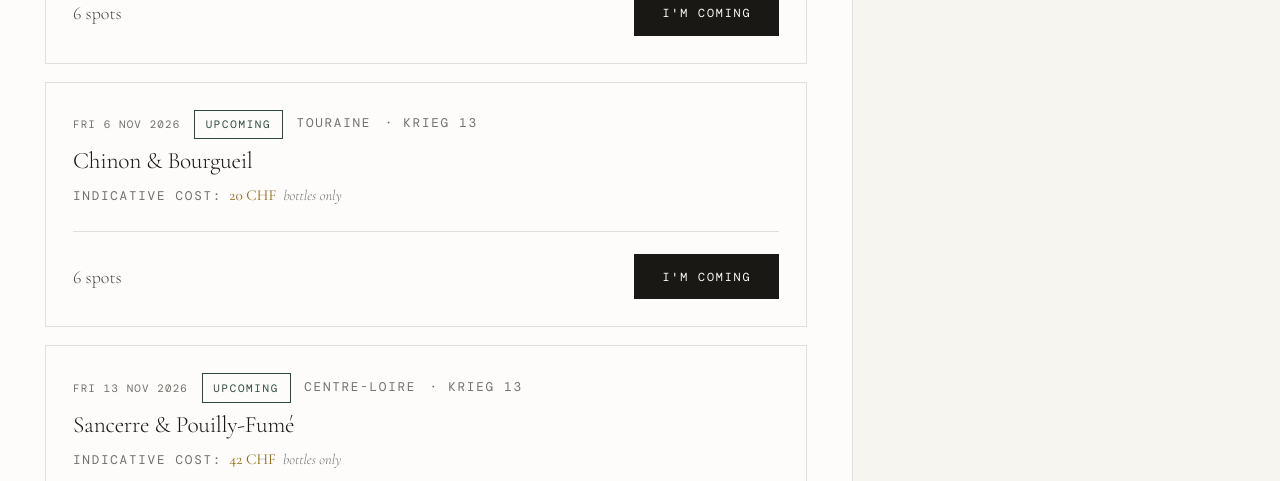
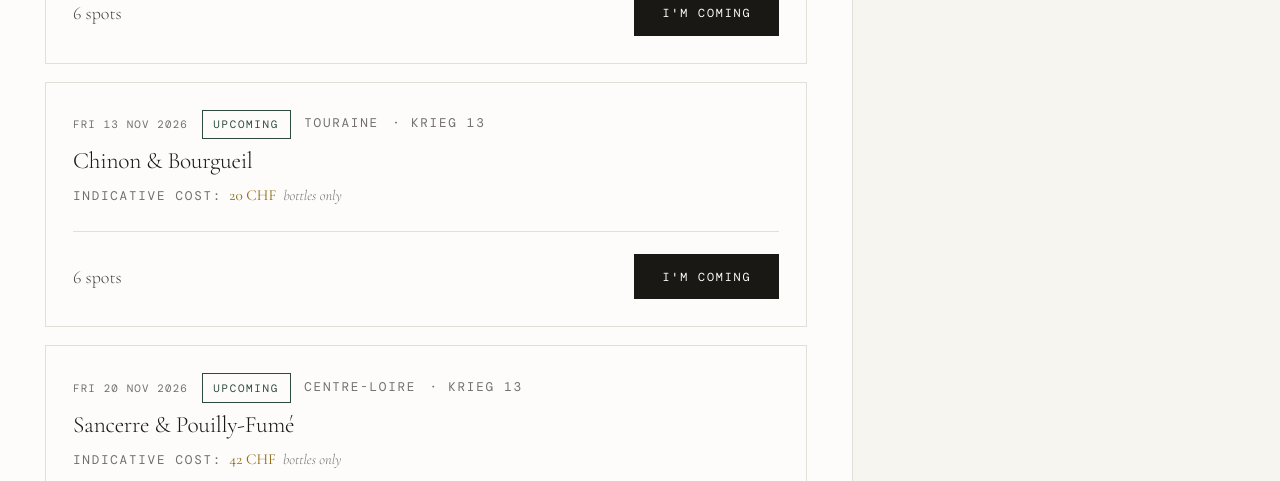
Before and after one commit to silviodirubbo/cellar, a Jekyll site: the page built from planner/index.html, in a window 1280 px wide and 900 px high, scrolled down 1999 px. Shown: the part 143-624 px from the top of the window. Built offline with Jekyll 4.4.1, drawn with Linux system fonts in a browser that asks for light colours; some web fonts are replaced.

Commit message:
Shift last two Loire tastings by one week.
Co-Authored-By: Claude Sonnet 5 <noreply@anthropic.com>
Claude-Session: https://claude.ai/code/session_01V4cw9ztvJBgEmm5pCrGW3j

```diff
--- a/_data/tastings.yml
+++ b/_data/tastings.yml
@@ -427,7 +427,7 @@
 
 - slug: chinon-bourgueil
   title: "Chinon & Bourgueil"
-  date: 2026-11-06
+  date: 2026-11-13
   date_tbd: false
   location: "Krieg 13"
   region: "Touraine"
@@ -474,7 +474,7 @@
 
 - slug: sancerre-pouilly-fume
   title: "Sancerre & Pouilly-Fumé"
-  date: 2026-11-13
+  date: 2026-11-20
   date_tbd: false
   location: "Krieg 13"
   region: "Centre-Loire"
```
